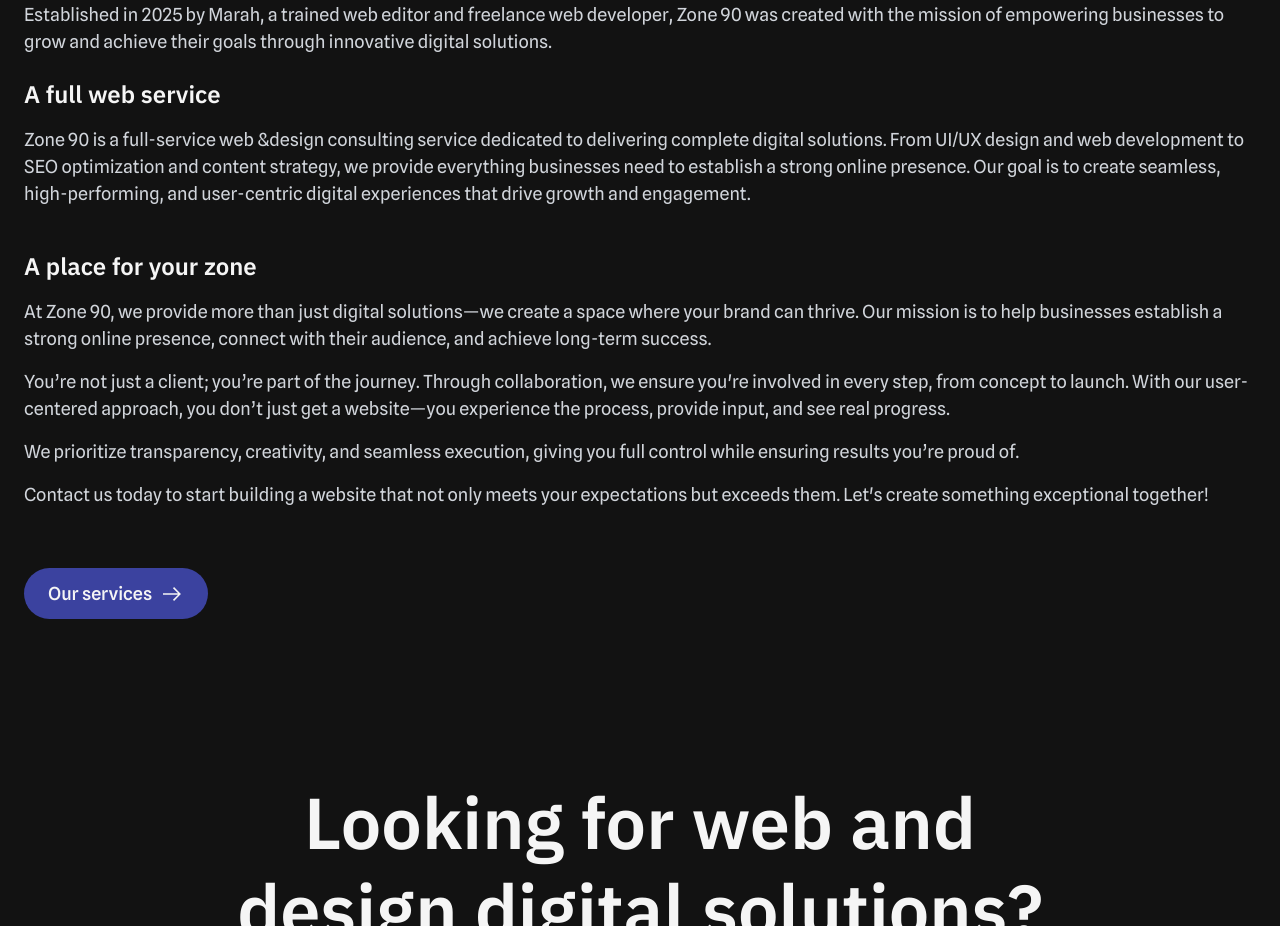
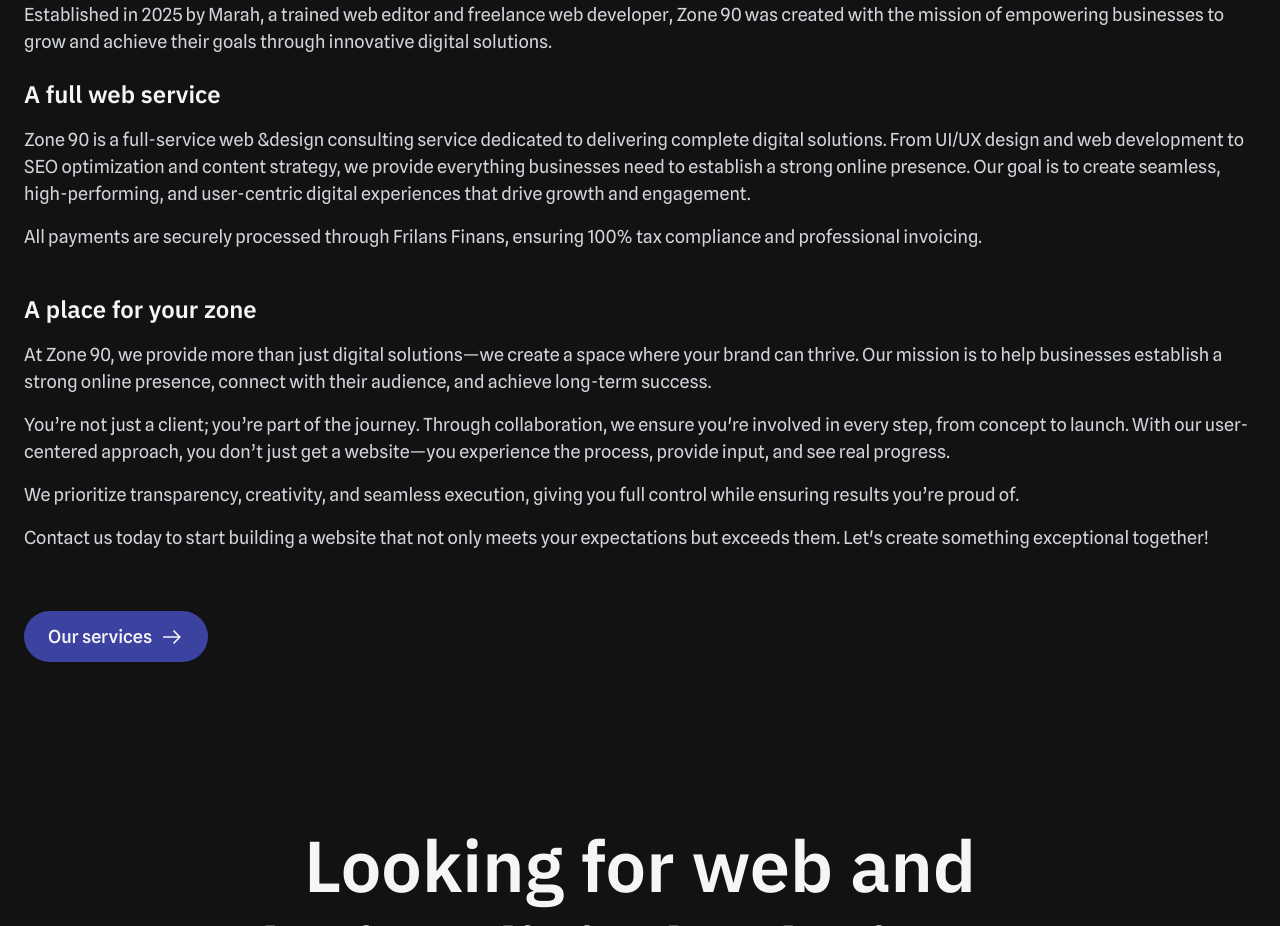
Before and after one commit to Marahkny/Marahs-portofolio, a Next.js app: page /about in a window 1280 px wide. Shown: the part 969-1895 px from the top of the page. Built offline with nearby package versions, Linux system fonts and the light colour scheme.

Commit message:
uppdate about page

```diff
--- a/src/app/Home/ZoneSec.js
+++ b/src/app/Home/ZoneSec.js
@@ -4,7 +4,7 @@ export default function ZoneSec() {
 <section className=" max-w-8xl px-6 flex flex-col items-center justify-center h-full
                     py-6 xs:py-2 lg:py-10">
   {/* Heading */}
-  <div className="max-w-5xl text-center py-6 justify-center lg:py-20">
+  <div className="max-w-6xl text-center py-6 justify-center lg:py-20">
 
       <h2 >
       A zone for your success
--- a/src/app/about/page.jsx
+++ b/src/app/about/page.jsx
@@ -88,8 +88,9 @@ export default function About() {
 
       <div className=" pb-5 ">
         <h3 className=" mb-4 text-[24px] text-left">A full web service</h3>
-        <p className=" text-left">
-        Zone 90 is a full-service web &design consulting service dedicated to delivering complete digital solutions. From UI/UX design and web development to SEO optimization and content strategy, we provide everything businesses need to establish a strong online presence. Our goal is to create seamless, high-performing, and user-centric digital experiences that drive growth and engagement.
+        <p className=" text-left  pb-4 ">
+        Zone 90 is a full-service web &design consulting service dedicated to delivering complete digital solutions. From UI/UX design and web development to SEO optimization and content strategy, we provide everything businesses need to establish a strong online presence. Our goal is to create seamless, high-performing, and user-centric digital experiences that drive growth and engagement. </p>
+     <p className=" text-left"> All payments are securely processed through Frilans Finans, ensuring 100% tax compliance and professional invoicing.
         </p>
       </div>
 
--- a/src/app/contact/page.js
+++ b/src/app/contact/page.js
@@ -85,13 +85,13 @@ const Contact = () => {
         <link rel="canonical" href="https://zone90.se/contact" />
       </Head>
 
-      <div className="py-20 px-6 max-w-8xl w-full mx-auto flex flex-col md:flex-row justify-center items-start gap-10">
+      <div className="pt-20 pb-40 px-6 max-w-8xl w-full mx-auto flex flex-col md:flex-row justify-center items-start gap-10">
         <div className="md:w-1/3 text-left">
           <h1 className="mb-4">Say hi!</h1>
           <p className="text-gray-300 mb-6">
             Fill out the form, and we will get back to you.
           </p>
-          <p className="text-gray-300 mb-1">Contact us via</p>
+          <p className="text-gray-300 mb-1">Or contact us via</p>
           <a
             href="mailto:contact@zone90.se"
             className="hover:underline hover:decoration-[#F5F5F5]"
```
